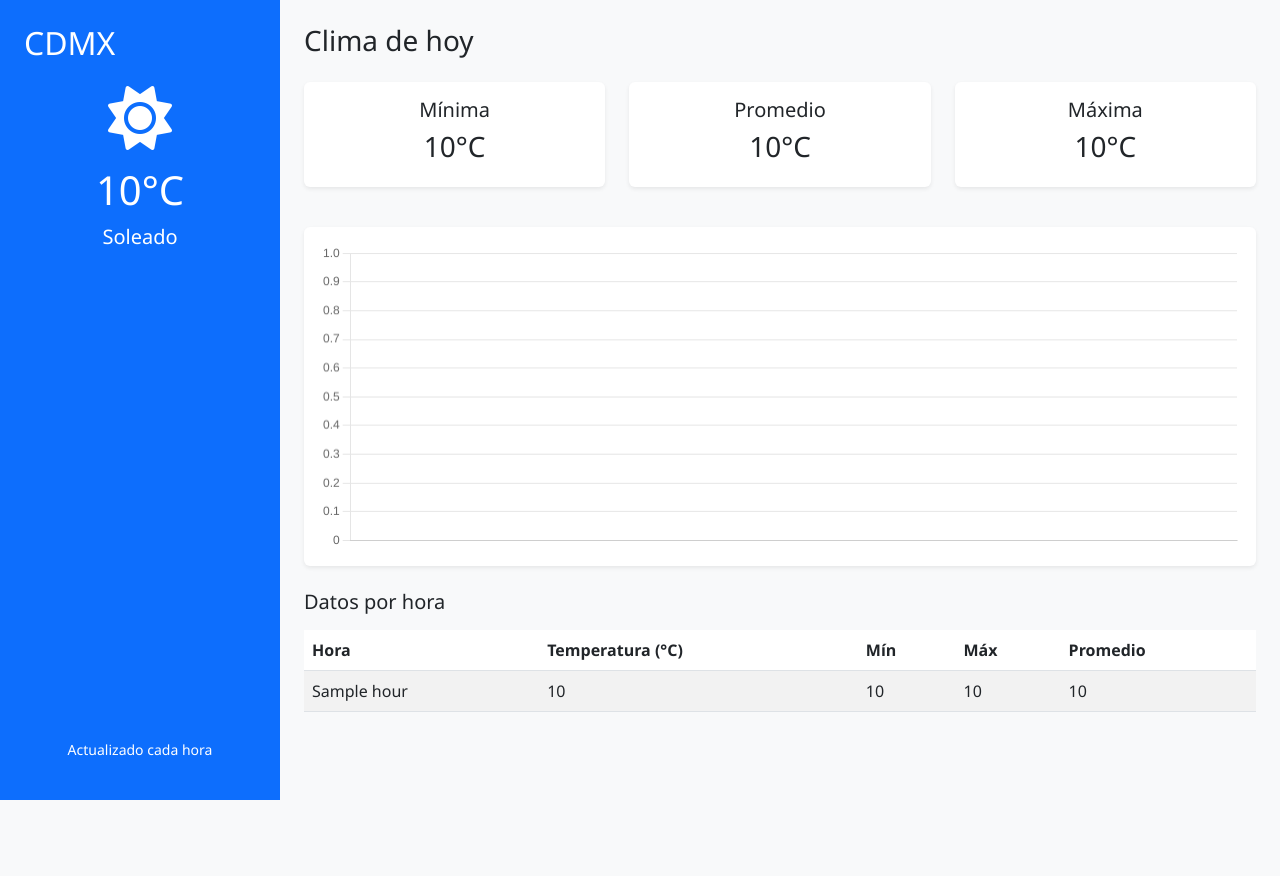
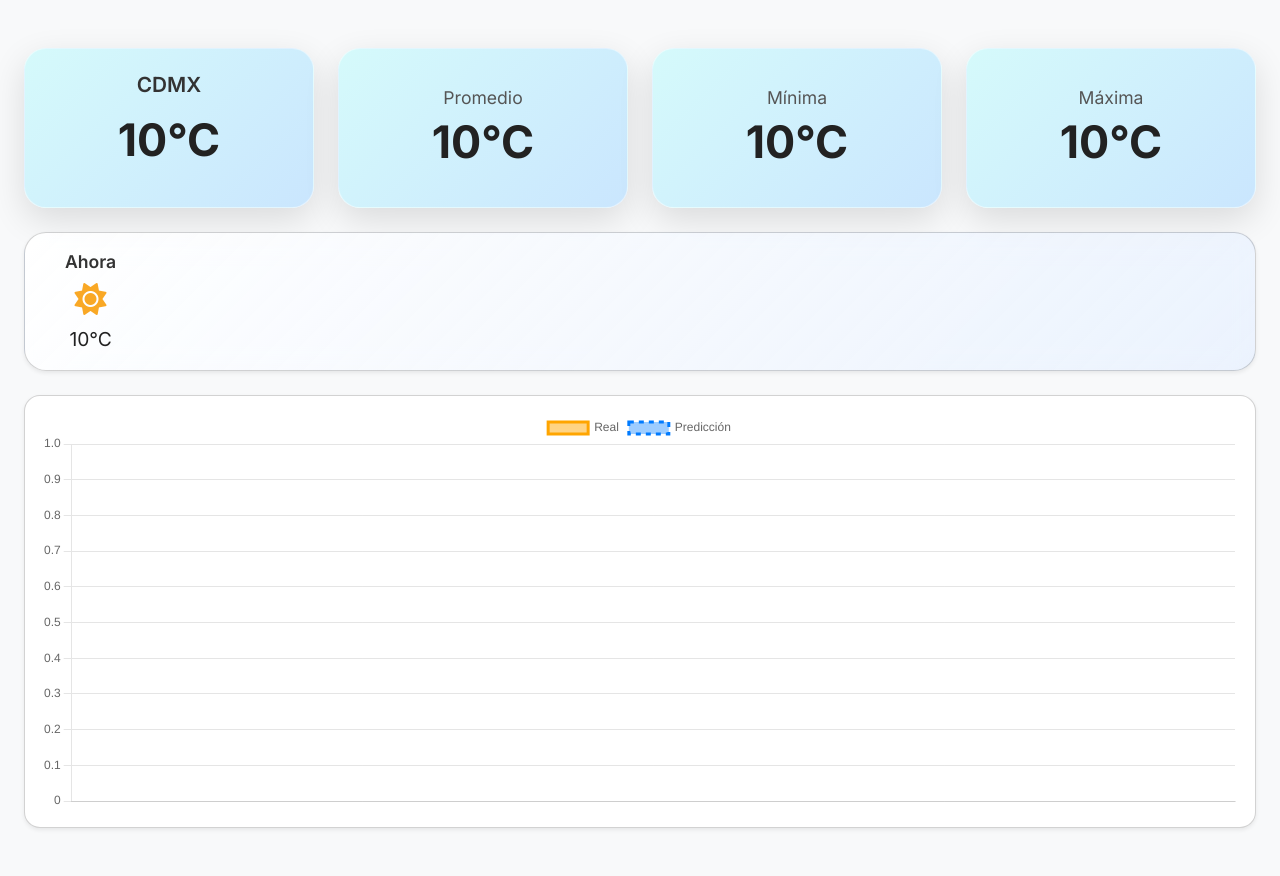
Before and after one commit to AlanACanoSanchez/weather_pipeline_project, a Flask app: template flask_app/templates/dashboard.html in a window 1280 px wide. Before the commit the page ends 800 px from the top, so only its background shows below. Run offline with Flask 3, Linux system fonts and the light colour scheme; the template is opened without the code that fills it: most values are stand-ins (such as "Sample title", 1, 10 or a date in 2020).

Commit message:
segunda version dashboard

```diff
--- a/flask_app/app.py
+++ b/flask_app/app.py
@@ -1,55 +1,67 @@
 from flask import Flask, render_template, jsonify
-import json
 import pandas as pd
 from pathlib import Path
+import datetime as dt
 
 app = Flask(__name__)
 
 PROCESSED_PATH = Path(__file__).parent.parent / "data_lake" / "processed"
 
 def load_data():
-    # Busca el parquet más reciente
     parquet_files = sorted(PROCESSED_PATH.glob("weather_*.parquet"))
     if not parquet_files:
         raise FileNotFoundError("No se encontró ningún archivo weather_*.parquet en processed/")
 
-    latest_file = parquet_files[-1]  # el más reciente por orden alfabético (fecha incluida)
+    latest_file = parquet_files[-1]
     df = pd.read_parquet(latest_file)
     return df
 
+def format_hour(hour: int) -> str:
+    # Convierte 0-23 a formato 12 AM / 1 PM
+    suffix = "AM" if hour < 12 else "PM"
+    h = hour % 12
+    if h == 0:
+        h = 12
+    return f"{h} {suffix}"
 
 @app.route("/")
 def dashboard():
-    df = load_data()
+    df = load_data().sort_values(by="hour")
 
-    # Ordenar por hora por si acaso
-    df = df.sort_values(by="hour")
+    # Formatear horas
+    df['hour_label'] = df['hour'].apply(format_hour)
 
-    # Datos para gráfica
-    hours = df['hour'].tolist()
+    # Datos para gráficas
+    hours = df['hour_label'].tolist()
     temps = df['temperature_2m'].tolist()
+
+    # Dividir reales vs predicciones
+    current_hour = dt.datetime.now().hour
+    df['is_forecast'] = df['hour'] >= current_hour
 
     # Métricas principales
     current_temp = temps[-1]
     temp_min = round(df['temp_min'].min(), 1)
     temp_max = round(df['temp_max'].max(), 1)
-    temp_mean = round(df['temp_mean'].mean(), 1)
+    temp_mean = round(df['temp_mean'].mean(), 2)
+
+    # Tabla redondeando temp_mean a 2 decimales
+    df['temp_mean'] = df['temp_mean'].round(2)
+
+    # Datos para sección próximas horas (predicción)
+    forecast_df = df[df['is_forecast']]
 
     return render_template(
         "dashboard.html",
         hours=hours,
         temps=temps,
         table=df.to_dict(orient="records"),
+        forecast=forecast_df.to_dict(orient="records"),
         current_temp=current_temp,
         temp_min=temp_min,
         temp_max=temp_max,
         temp_mean=temp_mean,
     )
-
-@app.route("/api/data")
-def api_data():
-    df = load_data()
-    return jsonify(df.to_dict(orient="records"))
-
 if __name__ == "__main__":
+    print("Servidor Flask corriendo en http://127.0.0.1:5000")
     app.run(host="0.0.0.0", port=5000, debug=True)
--- a/flask_app/static/css/style.css
+++ b/flask_app/static/css/style.css
@@ -1,6 +1,83 @@
+/* Importar fuente moderna */
+@import url('https://fonts.googleapis.com/css2?family=Inter:wght@400;600;700&display=swap');
+
 body {
-    font-family: 'Segoe UI', Tahoma, sans-serif;
+    font-family: 'Inter', sans-serif;
+    background: linear-gradient(135deg, #f0f2f5, #e4e6eb);
 }
-.card {
-    border: none;
+
+/* Tarjetas de métricas (fila superior) */
+.metric-card {
+    background: linear-gradient(
+        135deg,
+        rgba(213, 250, 251),
+        rgba(202, 230, 254)
+    );
+    backdrop-filter: blur(18px);
+    -webkit-backdrop-filter: blur(18px);
+    border-radius: 22px;
+    box-shadow: 0 12px 35px rgba(0, 0, 0, 0.12);
+    transition: transform 0.25s ease, box-shadow 0.25s ease;
+    border: 1px solid rgba(255, 255, 255, 0.4);
+
+    /* Tamaño uniforme */
+    min-height: 160px; /* altura fija para todas */
+    display: flex;
+    flex-direction: column;
+    justify-content: center;
 }
+
+.metric-card:hover {
+    transform: translateY(-8px);
+    box-shadow: 0 18px 50px rgba(0, 0, 0, 0.16);
+}
+
+/* Tipografía dentro de métricas */
+.big-number {
+    font-size: 2.8rem;
+    font-weight: 700;
+    color: #222;
+    margin: 0;
+}
+
+.metric-card h4 {
+    font-weight: 600;
+    font-size: 1.3rem;
+    color: #333;
+}
+
+.label-title {
+    font-size: 1.1rem;
+    color: #555;
+    font-weight: 500;
+}
+
+/* Forecast horizontal card */
+.forecast-card {
+    background: linear-gradient(
+        135deg,
+        rgba(255, 255, 255, 0.9),
+        rgba(230, 240, 255, 0.7)
+    );
+    border-radius: 22px;
+    backdrop-filter: blur(14px);
+    -webkit-backdrop-filter: blur(14px);
+}
+
+/* Estilo de cada hora */
+.hour-label {
+    font-size: 1.1rem;
+    font-weight: 600;
+    color: #333;
+}
+
+.hour-temp {
+    font-size: 1.2rem;
+    font-weight: 500;
+    color: #222;
+}
+
+.hour-icon i {
+    font-size: 2rem; /* Iconos grandes */
+    color: #f9a825; /* Amarillo para el sol */
+}
--- a/flask_app/templates/dashboard.html
+++ b/flask_app/templates/dashboard.html
@@ -1,111 +1,141 @@
 {% extends "base.html" %}
 {% block content %}
-<div class="d-flex" style="height:100vh;">
+<div class="container-fluid bg-light min-vh-100 py-5">
+  <div class="container" style="max-width: 1800px;">
 
-    <!-- Sidebar -->
-    <div class="bg-primary text-white p-4 d-flex flex-column justify-content-center" style="width: 280px;">
-        <h2 class="mb-4">CDMX</h2>
-        <div class="text-center mb-4">
-            <i class="fas fa-sun fa-4x mb-3"></i>
-            <h1>{{ current_temp }}°C</h1>
-            <p class="lead">Soleado</p>
-        </div>
-        <p class="small mt-auto text-center">Actualizado cada hora</p>
-    </div>
-
-    <!-- Main content -->
-    <div class="flex-grow-1 p-4 bg-light overflow-auto">
-        <h3 class="mb-4">Clima de hoy</h3>
-
-        <!-- Cards -->
-        <div class="row mb-4">
-            <div class="col-md-4 mb-3">
-                <div class="card text-center shadow-sm">
-                    <div class="card-body">
-                        <h5>Mínima</h5>
-                        <h3>{{ temp_min }}°C</h3>
+    <!-- Tarjetas principales -->
+    <div class="row g-4 mb-4">
+    <div class="col-12 col-md-3">
+        <div class="card metric-card main-card text-center">
+        <div class="card-body d-flex flex-column justify-content-center">
+            <h4 class="mb-3">CDMX</h4>
+            <h1 class="display-4 big-number">{{ current_temp }}°C</h1>
+            <p class="text-muted">{{ now().strftime('%d/%m/%Y') if false else "" }}</p>
         </div>
         </div>
     </div>
-            <div class="col-md-4 mb-3">
-                <div class="card text-center shadow-sm">
-                    <div class="card-body">
-                        <h5>Promedio</h5>
-                        <h3>{{ temp_mean }}°C</h3>
+
+    <div class="col-12 col-md-3">
+        <div class="card metric-card text-center">
+        <div class="card-body d-flex flex-column justify-content-center">
+            <h6 class="label-title">Promedio</h6>
+            <h2 class="big-number">{{ temp_mean }}°C</h2>
         </div>
         </div>
     </div>
-            <div class="col-md-4 mb-3">
-                <div class="card text-center shadow-sm">
-                    <div class="card-body">
-                        <h5>Máxima</h5>
-                        <h3>{{ temp_max }}°C</h3>
+
+    <div class="col-12 col-md-3">
+        <div class="card metric-card text-center">
+        <div class="card-body d-flex flex-column justify-content-center">
+            <h6 class="label-title">Mínima</h6>
+            <h2 class="big-number">{{ temp_min }}°C</h2>
+        </div>
+        </div>
+    </div>
+
+    <div class="col-12 col-md-3">
+        <div class="card metric-card text-center">
+        <div class="card-body d-flex flex-column justify-content-center">
+            <h6 class="label-title">Máxima</h6>
+            <h2 class="big-number">{{ temp_max }}°C</h2>
         </div>
         </div>
     </div>
     </div>
 
-        <!-- Chart -->
-        <div class="card mb-4 shadow-sm">
+
+    <!-- Próximas horas -->
+<!-- Pronóstico por horas -->
+    <div class="card forecast-card shadow-sm p-3 mb-4">
+        <div class="d-flex flex-row overflow-auto">
+            {% set current_hour = namespace(done=false) %}
+            {% for row in forecast %}
+                {% if not current_hour.done %}
+                    {% set label = "Ahora" %}
+                    {% set current_hour.done = true %}
+                {% else %}
+                    {% set label = row.hour_label %}
+                {% endif %}
+                <div class="text-center px-4 flex-shrink-0">
+                    <div class="hour-label mb-2">{{ label }}</div>
+                    <div class="hour-icon mb-2">
+                        <i class="fas fa-sun"></i>
+                    </div>
+                    <div class="hour-temp">{{ row.temperature_2m }}°C</div>
+                </div>
+            {% endfor %}
+        </div>
+    </div>
+
+
+    <!-- Gráfica -->
+    <div class="card shadow-sm rounded-4">
       <div class="card-body">
         <canvas id="tempChart" height="100"></canvas>
       </div>
     </div>
 
-        <!-- Table -->
-        <h5 class="mb-3">Datos por hora</h5>
-        <table class="table table-striped">
-            <thead>
-                <tr>
-                    <th>Hora</th>
-                    <th>Temperatura (°C)</th>
-                    <th>Mín</th>
-                    <th>Máx</th>
-                    <th>Promedio</th>
-                </tr>
-            </thead>
-            <tbody>
-                {% for row in table %}
-                <tr>
-                    <td>{{ row.hour }}</td>
-                    <td>{{ row.temperature_2m }}</td>
-                    <td>{{ row.temp_min }}</td>
-                    <td>{{ row.temp_max }}</td>
-                    <td>{{ row.temp_mean }}</td>
-                </tr>
-                {% endfor %}
-            </tbody>
-        </table>
   </div>
-
+  <div id="chart-data"
+     data-labels='{{ hours | tojson }}'
+     data-temps='{{ temps | tojson }}'></div>
 </div>
 
 <script>
   const ctx = document.getElementById('tempChart').getContext('2d');
+  const el = document.getElementById("chart-data");
+  const labels = JSON.parse(el.dataset.labels);
+  const temps = JSON.parse(el.dataset.temps);
+  const forecastStart = "{{ forecast[0].hour_label if forecast else '' }}";
+  let forecastIndex = labels.indexOf(forecastStart);
 
-    const labels = {{ hours | tojson }};
-    const temps = {{ temps | tojson }};
+  let realData = temps;
+  let forecastData = [];
+  if (forecastIndex !== -1 && forecastStart !== "") {
+    realData = temps.slice(0, forecastIndex);
+    forecastData = temps.slice(forecastIndex);
+  }
+
+  const gradientReal = ctx.createLinearGradient(0, 0, 0, 400);
+  gradientReal.addColorStop(0, 'rgba(255, 165, 0, 0.5)');
+  gradientReal.addColorStop(1, 'rgba(255, 165, 0, 0)');
+
+  const gradientForecast = ctx.createLinearGradient(0, 0, 0, 400);
+  gradientForecast.addColorStop(0, 'rgba(0, 123, 255, 0.4)');
+  gradientForecast.addColorStop(1, 'rgba(0, 123, 255, 0)');
 
   new Chart(ctx, {
     type: 'line',
     data: {
       labels: labels,
-            datasets: [{
-                label: 'Temperatura (°C)',
-                data: temps,
+      datasets: [
+        {
+          label: 'Real',
+          data: realData.concat(new Array(forecastData.length).fill(null)),
           borderColor: 'rgba(255, 165, 0, 1)',
-                backgroundColor: 'rgba(255, 165, 0, 0.2)',
+          backgroundColor: gradientReal,
           tension: 0.3,
           fill: true,
-            }]
+        },
+        {
+          label: 'Predicción',
+          data: new Array(realData.length).fill(null).concat(forecastData),
+          borderColor: 'rgba(0, 123, 255, 1)',
+          backgroundColor: gradientForecast,
+          borderDash: [5,5],
+          tension: 0.3,
+          fill: true,
+        }
+      ]
     },
     options: {
       responsive: true,
       plugins: {
-                legend: { display: false }
-            }
+        legend: { position: 'top' },
+        tooltip: { mode: 'index', intersect: false }
+      },
+      interaction: { mode: 'nearest', axis: 'x', intersect: false }
     }
   });
 </script>
-
 {% endblock %}
```
Lines whose indentation alone changed are shown as unchanged.
